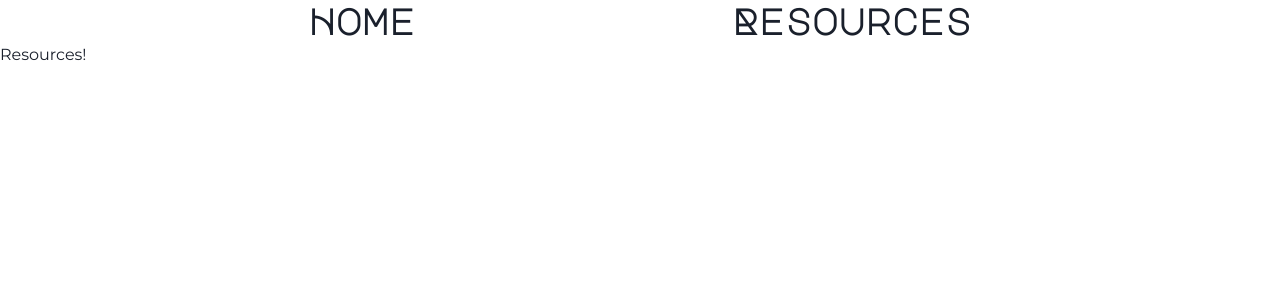
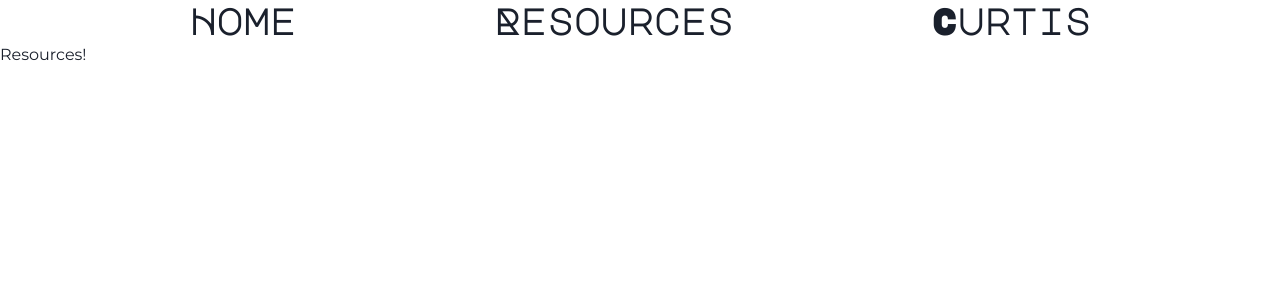
Before and after one commit to Jumner/LinuxSensei, a Next.js app in the folder site/: page /resources in a window 1280 px wide. Shown: the top 300 px of the page. Built offline with nearby package versions, Linux system fonts and the light colour scheme.

Commit message:
added curtis hub

```diff
--- a/site/src/components/Nav.js
+++ b/site/src/components/Nav.js
@@ -9,6 +9,9 @@ export default function Nav() {
 			<Heading as="a" href="/resources">
 				Resources
 			</Heading>
+			<Heading as="a" href="/curtis">
+				Curtis
+			</Heading>
 		</HStack>
 	);
 }
```
